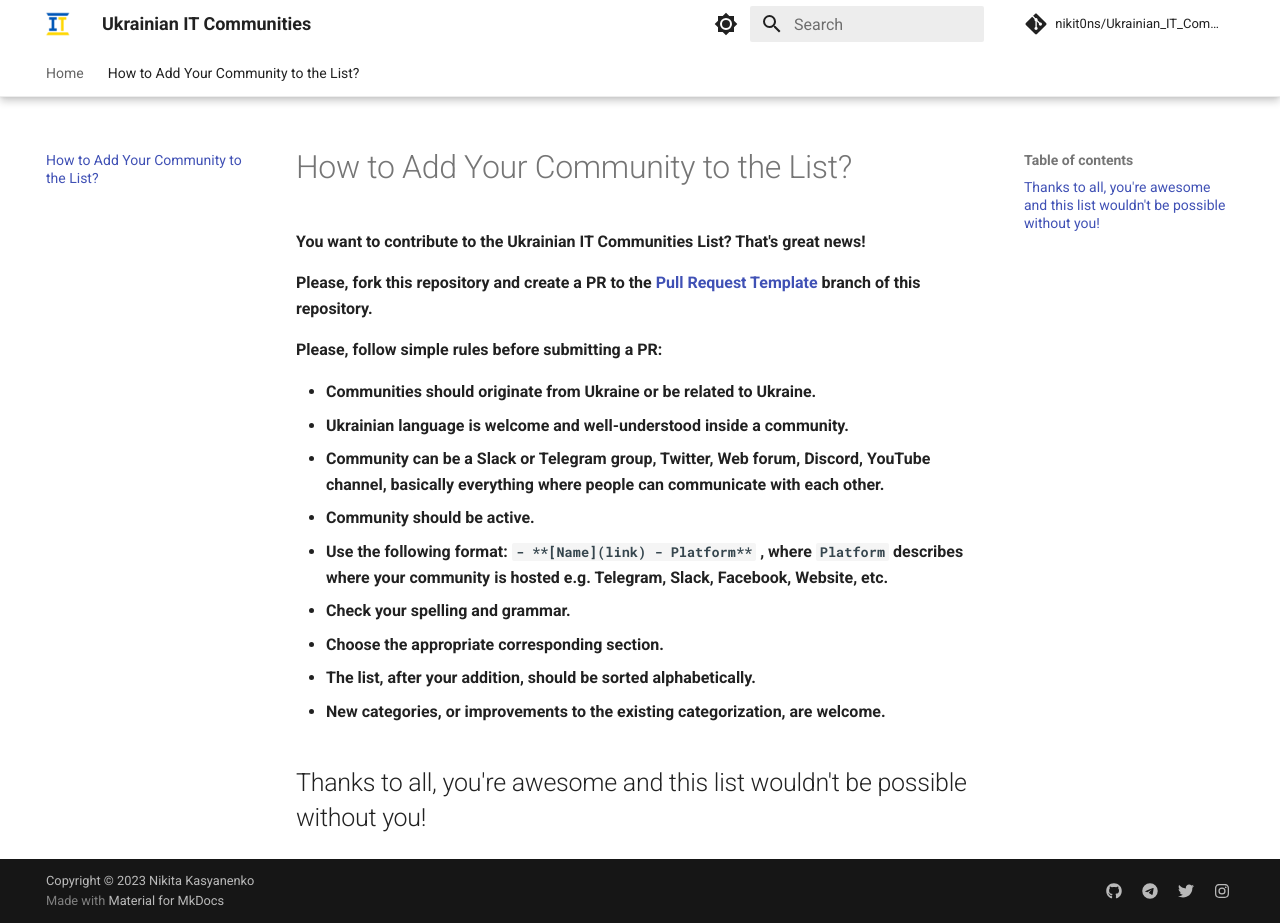
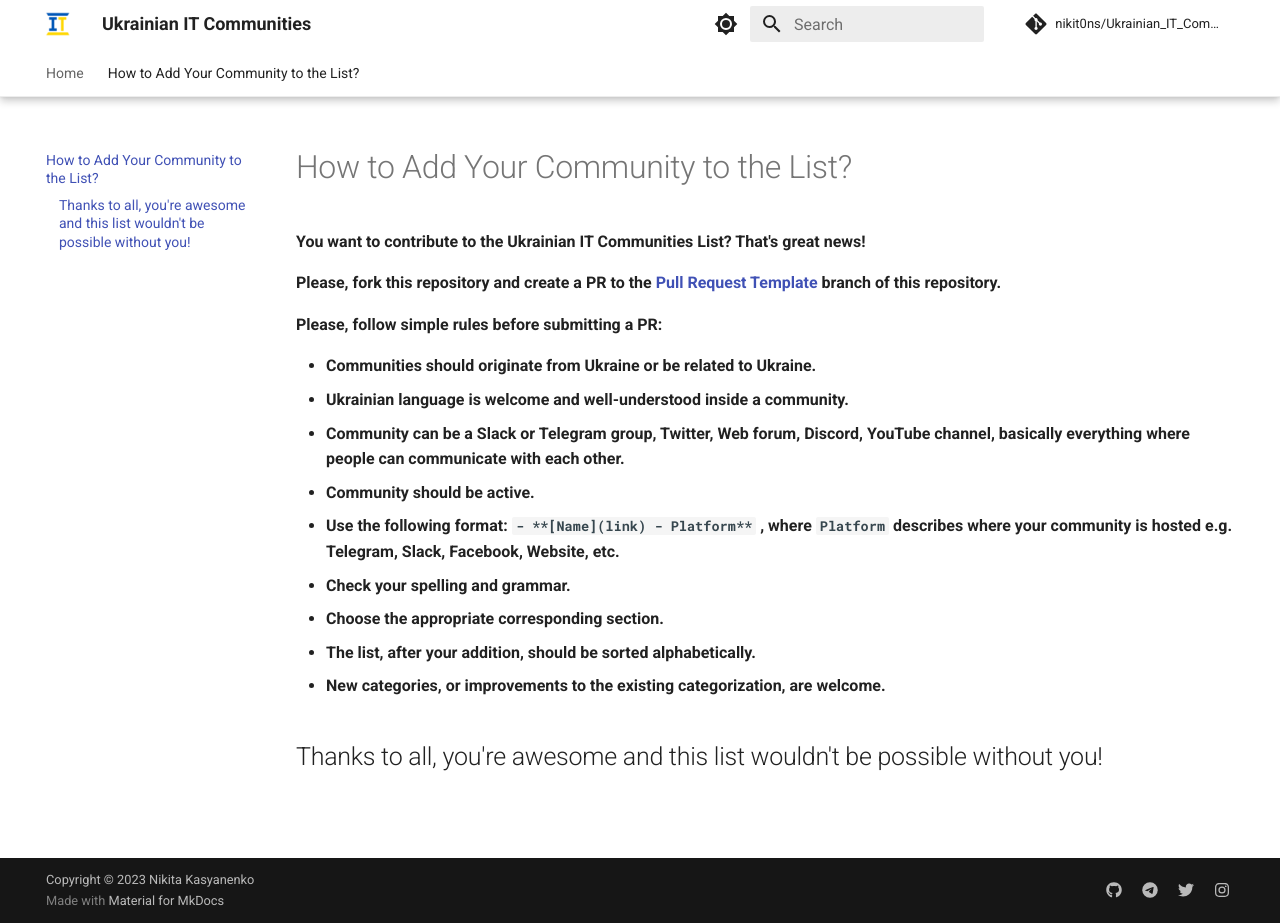
Before and after one commit to nikit0ns/Ukrainian_IT_Communities, an MkDocs documentation site: the page built from docs/CONTRIBUTING.md, in a window 1280 px wide and 923 px high. Built offline with MkDocs 1.6.1 and Material for MkDocs 9.7.7, drawn with Linux system fonts in a browser that asks for light colours; comment, search, counter and statistics services are not loaded.

Commit message:
Update index.md

```diff
--- a/mkdocs.yml
+++ b/mkdocs.yml
@@ -8,7 +8,7 @@ theme:
   features:
     - navigation.tabs
     - navigation.tabs.sticky
-    - header.autohide
+    - toc.integrate
   palette:
     - scheme: default
       primary: white
```
Also changed, not shown: site/404.html, site/CONTRIBUTING/index.html, site/index.html, 1 other file.
